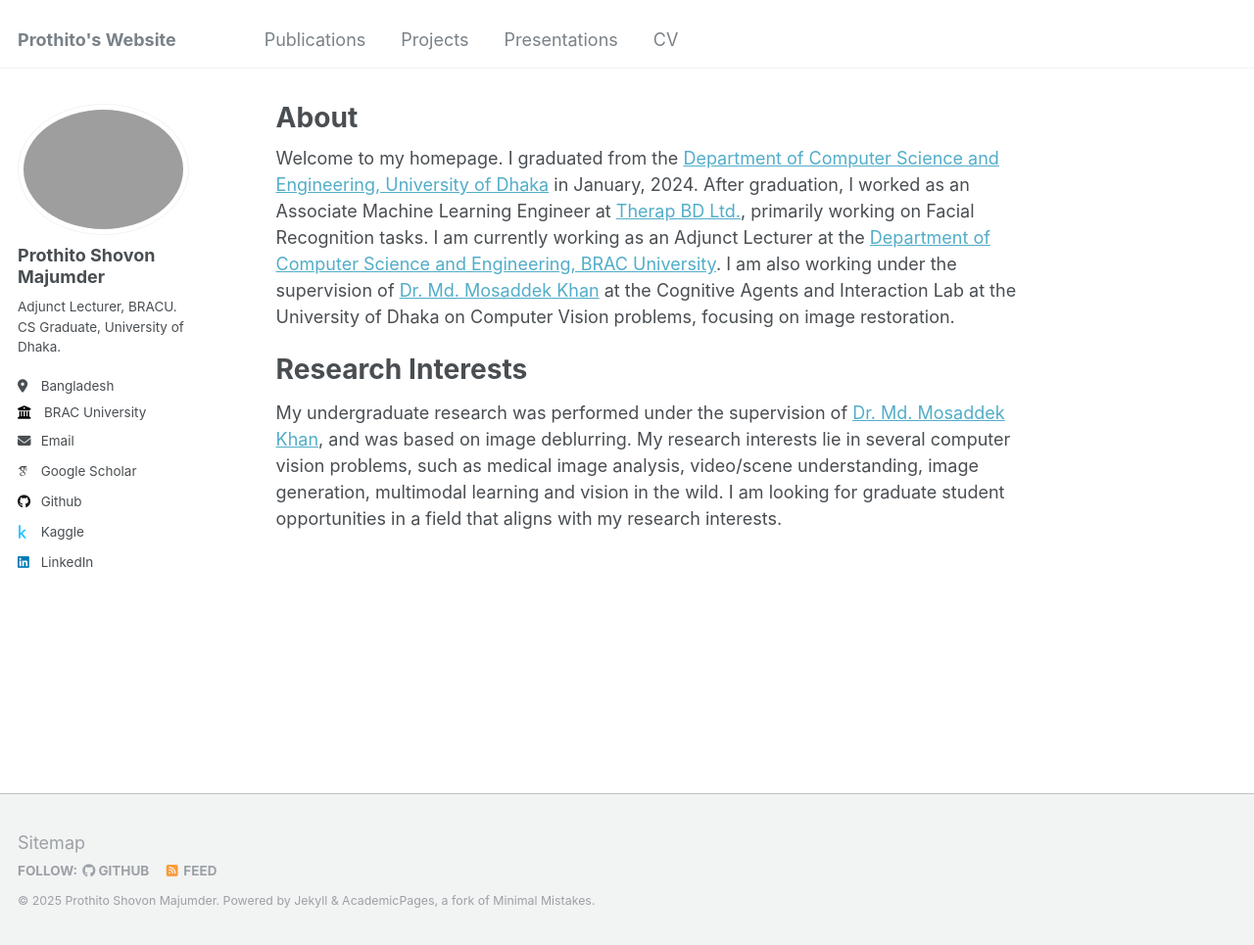
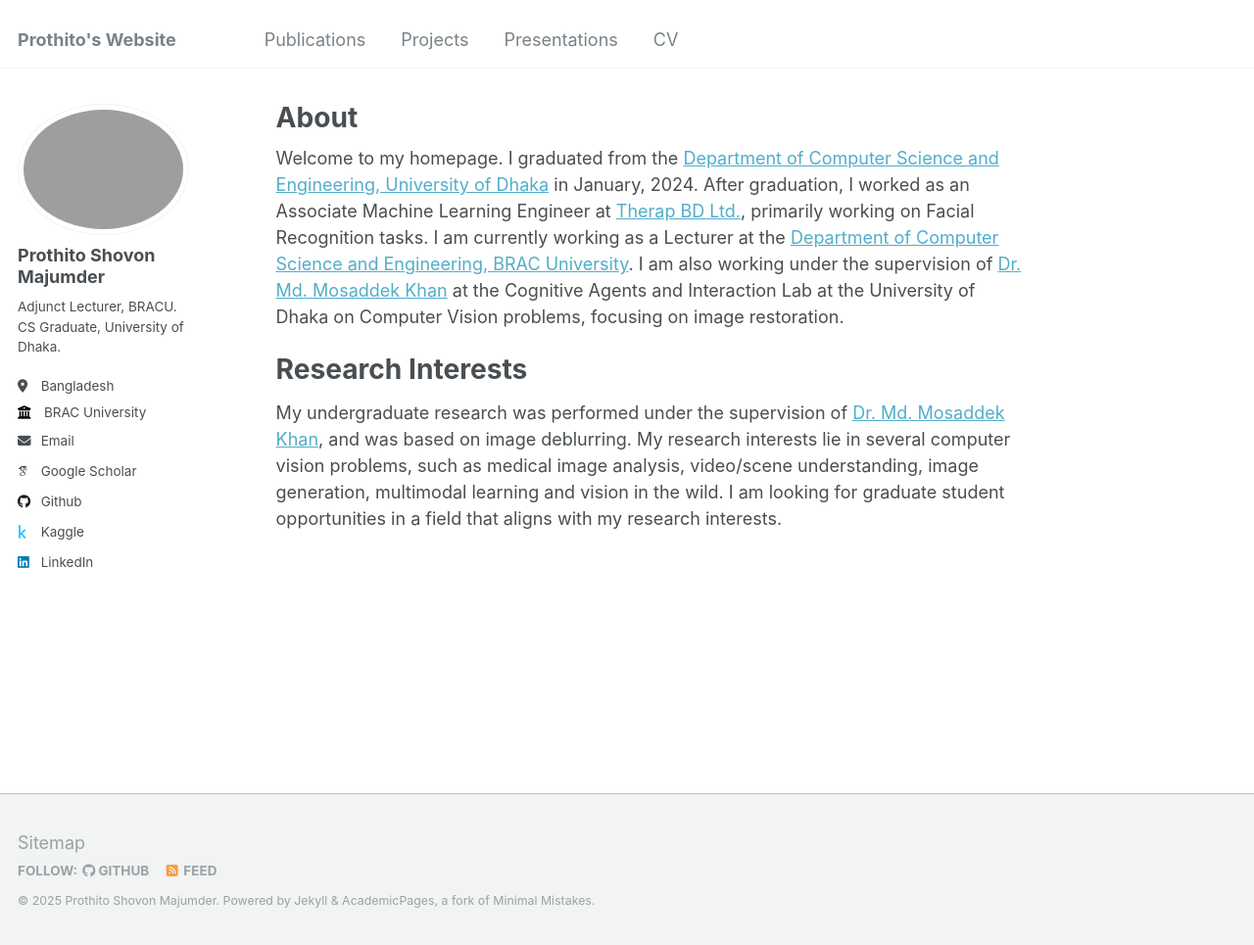
Before and after one commit to prothitoshovon/prothitoshovon.github.io, a Jekyll site: the page built from _pages/about.md, in a window 1280 px wide and 965 px high. Shown: the whole window at 98% size. Built offline with Jekyll 4.4.1, drawn with Linux system fonts in a browser that asks for light colours; some web fonts are replaced.

Commit message:
cv update

```diff
--- a/_data/navigation.yml
+++ b/_data/navigation.yml
@@ -21,7 +21,7 @@
     url: /presentations/
 
   - title: "CV"
-    url: https://drive.google.com/file/d/1pS4rTLjepCjvRn3GQkwNhN4_zVWaWKr3/view?usp=sharing
+    url: https://drive.google.com/file/d/1kl46unsc0dXFy4F_QPyILP2SmK_PIPQr/view?usp=sharing
 
  # - title: "Guide"
  #   url: /markdown/
--- a/_pages/about.md
+++ b/_pages/about.md
@@ -14,7 +14,7 @@
 Like many other Jekyll-based GitHub Pages templates, Academic Pages makes you separate the website's content from its form. The content & metadata of your website are in structured markdown files, while various other files constitute the theme, specifying how to transform that content & metadata into HTML pages. You keep these various markdown (.md), YAML (.yml), HTML, and CSS files in a public GitHub repository. Each time you commit and push an update to the repository, the [GitHub pages](https://pages.github.com/) service creates static HTML pages based on these files, which are hosted on GitHub's servers free of charge.
 
 Many of the features of dynamic content management systems (like Wordpress) can be achieved in this fashion, using a fraction of the computational resources and with far less vulnerability to hacking and DDoSing. You can also modify the theme to your heart's content without touching the content of your site. If you get to a point where you've broken something in Jekyll/HTML/CSS beyond repair, your markdown files describing your talks, publications, etc. are safe. You can rollback the changes or even delete the repository and start over -- just be sure to save the markdown files! Finally, you can also write scripts that process the structured data on the site, such as [this one](https://github.com/academicpages/academicpages.github.io/blob/master/talkmap.ipynb) that analyzes metadata in pages about talks to display [a map of every location you've given a talk](https://academicpages.github.io/talkmap.html). -->
-Welcome to my homepage. I graduated from the [Department of Computer Science and Engineering, University of Dhaka](https://du.ac.bd/body/CSE) in January, 2024. After graduation, I worked as an Associate Machine Learning Engineer at [Therap BD Ltd.](https://therapbd.com/), primarily working on Facial Recognition tasks. I am currently working as an Adjunct Lecturer at the [Department of Computer Science and Engineering, BRAC University](https://cse.sds.bracu.ac.bd/). I am also working under the supervision of [Dr. Md. Mosaddek Khan](https://mmkhansajeeb.com/) at the Cognitive Agents and Interaction Lab at the University of Dhaka on Computer Vision problems, focusing on image restoration.
+Welcome to my homepage. I graduated from the [Department of Computer Science and Engineering, University of Dhaka](https://du.ac.bd/body/CSE) in January, 2024. After graduation, I worked as an Associate Machine Learning Engineer at [Therap BD Ltd.](https://therapbd.com/), primarily working on Facial Recognition tasks. I am currently working as a Lecturer at the [Department of Computer Science and Engineering, BRAC University](https://cse.sds.bracu.ac.bd/). I am also working under the supervision of [Dr. Md. Mosaddek Khan](https://mmkhansajeeb.com/) at the Cognitive Agents and Interaction Lab at the University of Dhaka on Computer Vision problems, focusing on image restoration.
 
 
 # Research Interests
```
